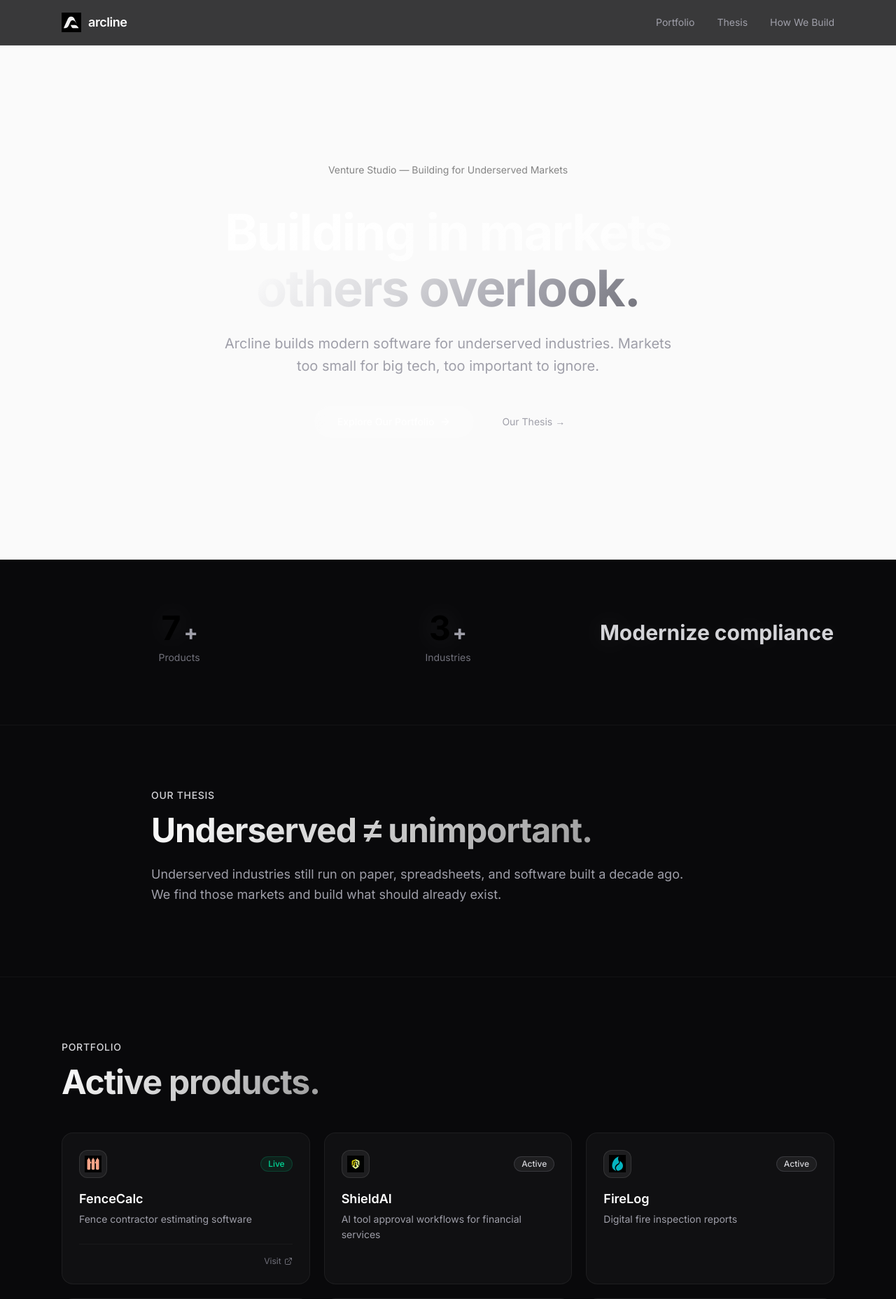
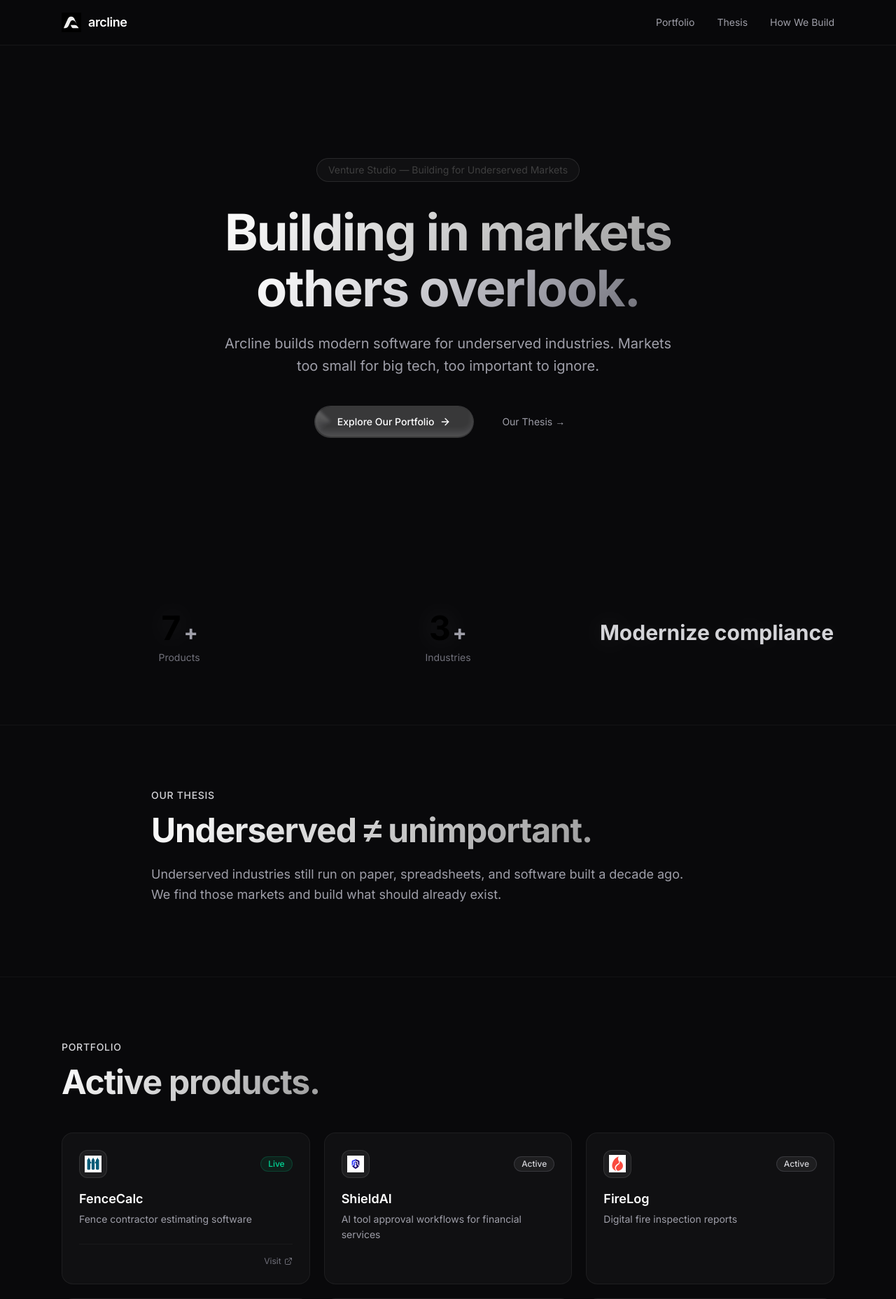
Before and after one commit to nolanterry/nolan-ventures, a Next.js app: page / in a window 1280 px wide. Shown: the top 1857 px of the page at 70% size. Built offline with nearby package versions, Linux system fonts and the light colour scheme.

Commit message:
Fix hero white-on-white text and portfolio logo colors
- AuroraBackground: change bg-zinc-50 to bg-dark so text-gradient is visible
- Portfolio cards: remove invert class from product logos (they have brand colors)

```diff
--- a/app/page.tsx
+++ b/app/page.tsx
@@ -255,7 +255,7 @@ export default function Home() {
                     <div>
                       <div className="flex items-center justify-between mb-4">
                         <div className="w-10 h-10 rounded-xl bg-white/[0.06] border border-white/10 flex items-center justify-center overflow-hidden">
-                          <Image src={product.logo} alt={product.name} width={24} height={24} className="invert" />
+                          <Image src={product.logo} alt={product.name} width={24} height={24} />
                         </div>
                         <StatusBadge status={product.status} />
                       </div>
--- a/components/ui/aurora-background.tsx
+++ b/components/ui/aurora-background.tsx
@@ -16,7 +16,7 @@ export const AuroraBackground = ({
   return (
     <div
       className={cn(
-        "relative flex flex-col items-center justify-center bg-zinc-50 dark:bg-zinc-900 text-slate-950 transition-bg",
+        "relative flex flex-col items-center justify-center bg-dark text-white transition-bg",
         className
       )}
       {...props}
```
